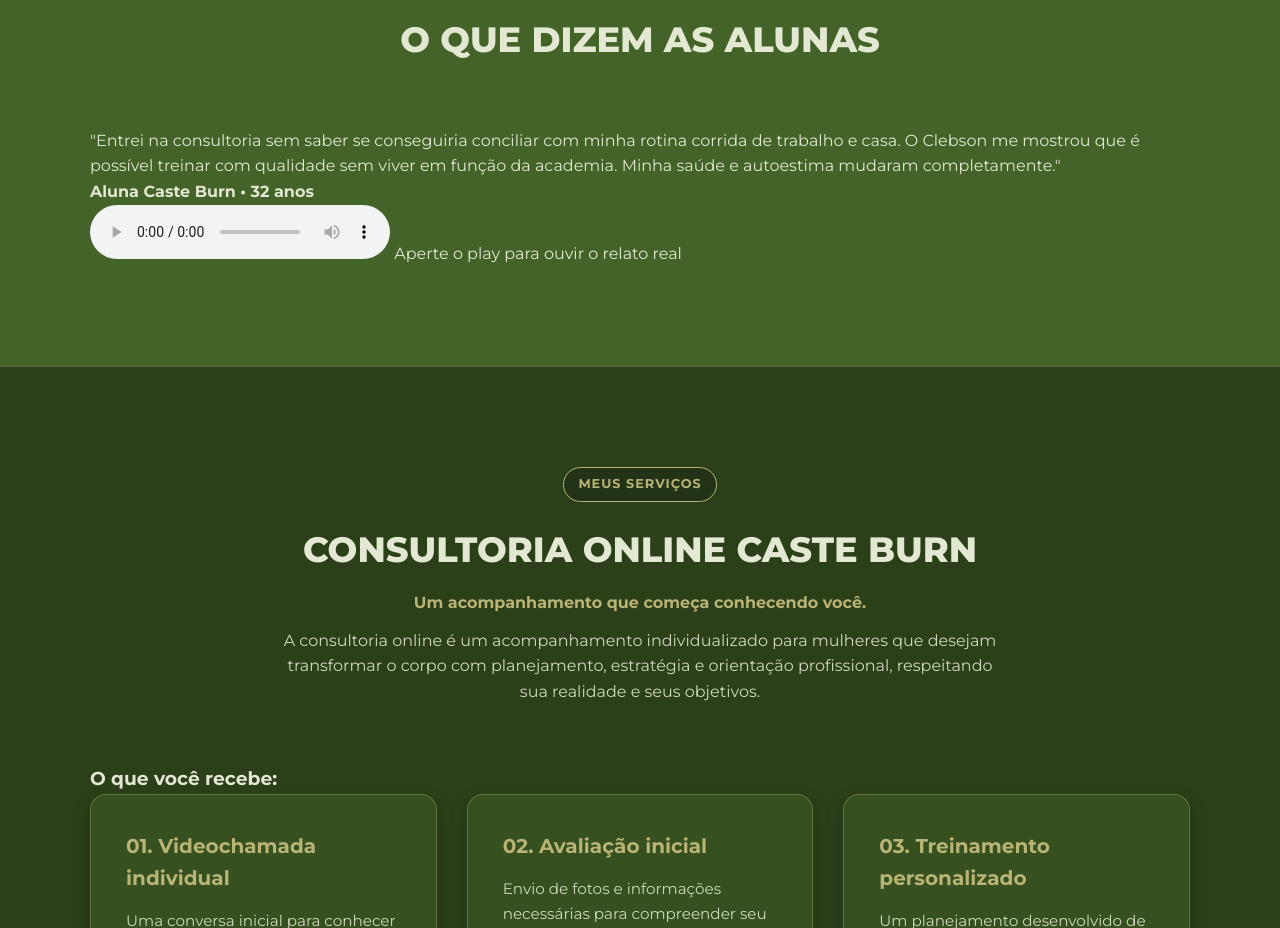
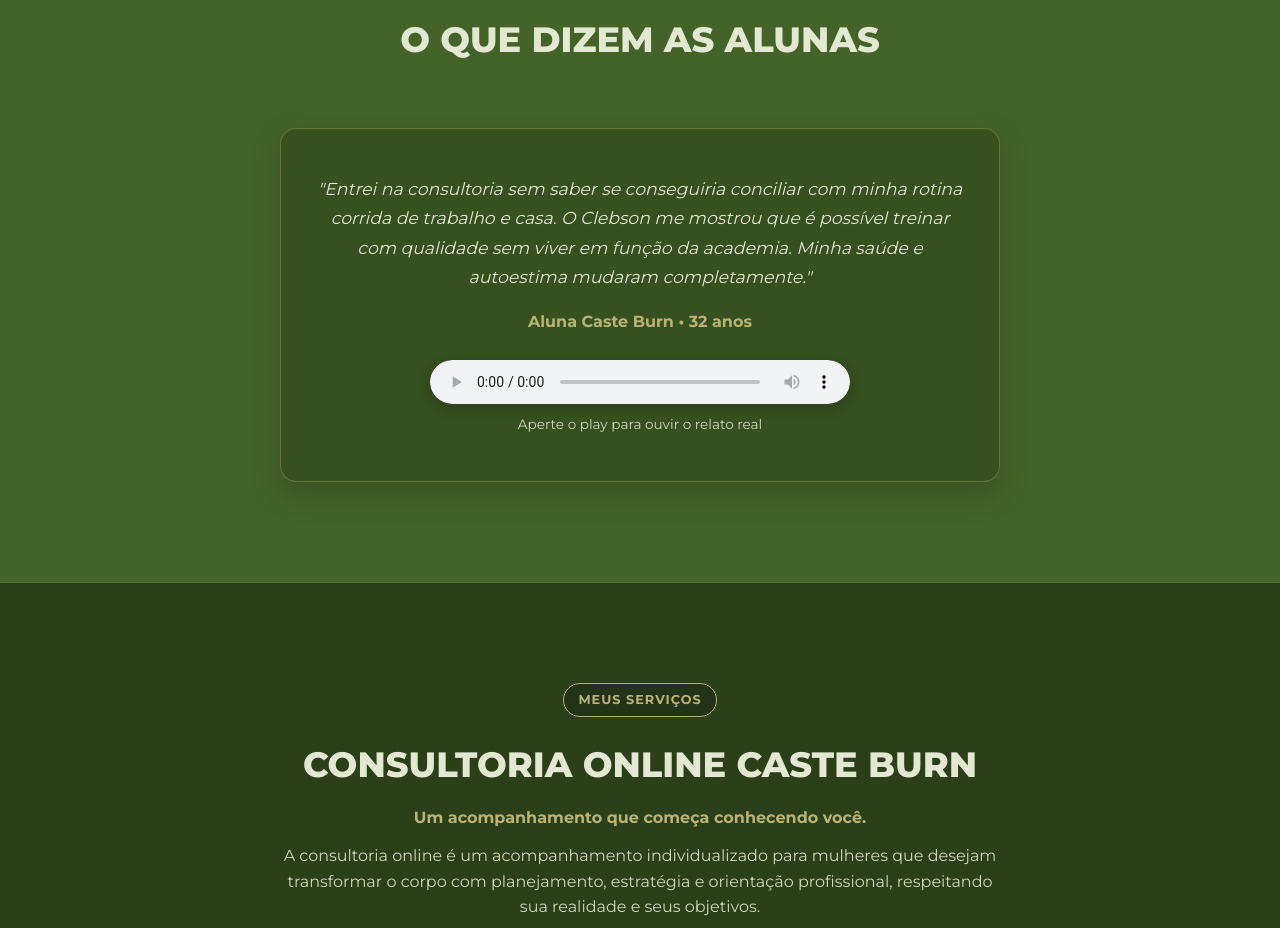
Before and after one commit to ClebsonPersonal/Clebson-Caste, a plain HTML site: page index.html in a window 1280 px wide. Shown: the part 4440-5368 px from the top of the page. Drawn offline with Linux system fonts and the light colour scheme.

Commit message:
Update style.css

```diff
--- a/style.css
+++ b/style.css
@@ -421,14 +421,14 @@ body {
 }
 
 /* Seção Depoimento em Áudio */
-.audio-content {
+.audio-card {
     max-width: 720px;
     margin: 0 auto;
     background: var(--bg-card);
-    padding: 40px 30px;
+    padding: 45px 35px;
     border-radius: 16px;
     border: 1px solid var(--border-color);
-    box-shadow: 0 8px 20px rgba(15, 17, 21, 0.18);
+    box-shadow: 0 12px 30px rgba(15, 17, 21, 0.22);
     text-align: center;
 }
 
@@ -442,21 +442,50 @@ body {
     display: block;
 }
 
-.audio-content p {
+.audio-card blockquote {
+    font-style: italic;
+    font-size: 1.08rem;
     color: var(--text-main);
-    font-size: 1.05rem;
+    line-height: 1.7;
+    margin-bottom: 18px;
 }
 
-.audio-content h4 {
+.audio-card h4 {
     color: var(--primary);
-    margin-bottom: 20px;
+    font-size: 1rem;
+    font-weight: 700;
+    margin-bottom: 25px;
 }
 
-.audio-content audio {
+.audio-wrapper {
+    display: flex;
+    flex-direction: column;
+    align-items: center;
+    gap: 10px;
+}
+
+.audio-wrapper audio {
     width: 100%;
     max-width: 420px;
-    margin: 0 auto;
+    height: 44px;
+    border-radius: 30px;
+    box-shadow: 0 4px 12px rgba(15, 17, 21, 0.25);
+}
+
+.audio-hint {
     display: block;
+    font-size: 0.85rem;
+    color: var(--text-muted);
+}
+
+@media (max-width: 768px) {
+    .audio-card {
+        padding: 30px 20px;
+    }
+
+    .audio-card blockquote {
+        font-size: 0.98rem;
+    }
 }
 
 /* Cards de Planos (Investimento) */
```
